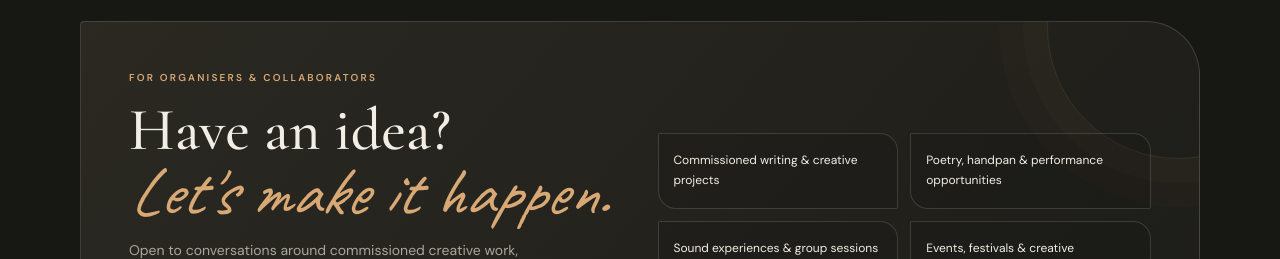
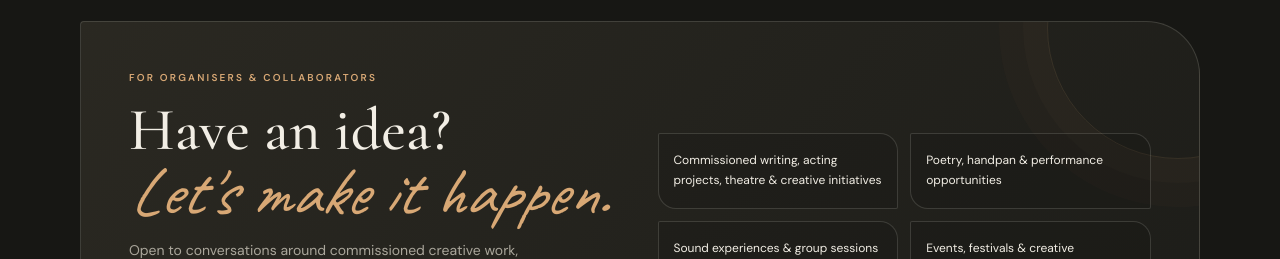
Before and after one commit to scribbledtoday/scribbledtoday-website, an Astro site: page / in a window 1280 px wide. Shown: the part 3560-3819 px from the top of the page. Built offline with nearby package versions, Linux system fonts and the light colour scheme; Astro itself is replaced by a stand-in of ours; a web font is replaced by a local one.

Commit message:
Update homepage commissioned work wording

```diff
--- a/src/pages/index.astro
+++ b/src/pages/index.astro
@@ -53,7 +53,7 @@ const email = site.email;
     <section class="home-section">
       <div class="enquiry-home">
         <div><div class="eyebrow">For organisers & collaborators</div><h2>Have an idea?<br/><em>Let's make it happen.</em></h2><p>Open to conversations around commissioned creative work, performances, workshops, sound experiences and collaborations.</p><a class="btn primary" href="/work-with-me/">Explore ways to work together ↗</a></div>
-        <div class="enquiry-points"><div>Commissioned writing & creative projects</div><div>Poetry, handpan & performance opportunities</div><div>Sound experiences & group sessions</div><div>Events, festivals & creative partnerships</div></div>
+        <div class="enquiry-points"><div>Commissioned writing, acting projects, theatre & creative initiatives</div><div>Poetry, handpan & performance opportunities</div><div>Sound experiences & group sessions</div><div>Events, festivals & creative partnerships</div></div>
       </div>
     </section>
     <section class="home-bottom"><div><div class="eyebrow">Stay connected</div><h2>Follow the thread.</h2><p>New work, small discoveries and glimpses from the creative process.</p></div><div class="bottom-links"><a href={instagram} target="_blank" rel="noreferrer">Instagram ↗</a><a href={spotify} target="_blank" rel="noreferrer">Spotify ↗</a><a href={substack} target="_blank" rel="noreferrer">Substack ↗</a><a href={`mailto:${email}`}>Get in touch ↗</a></div></section>
```
